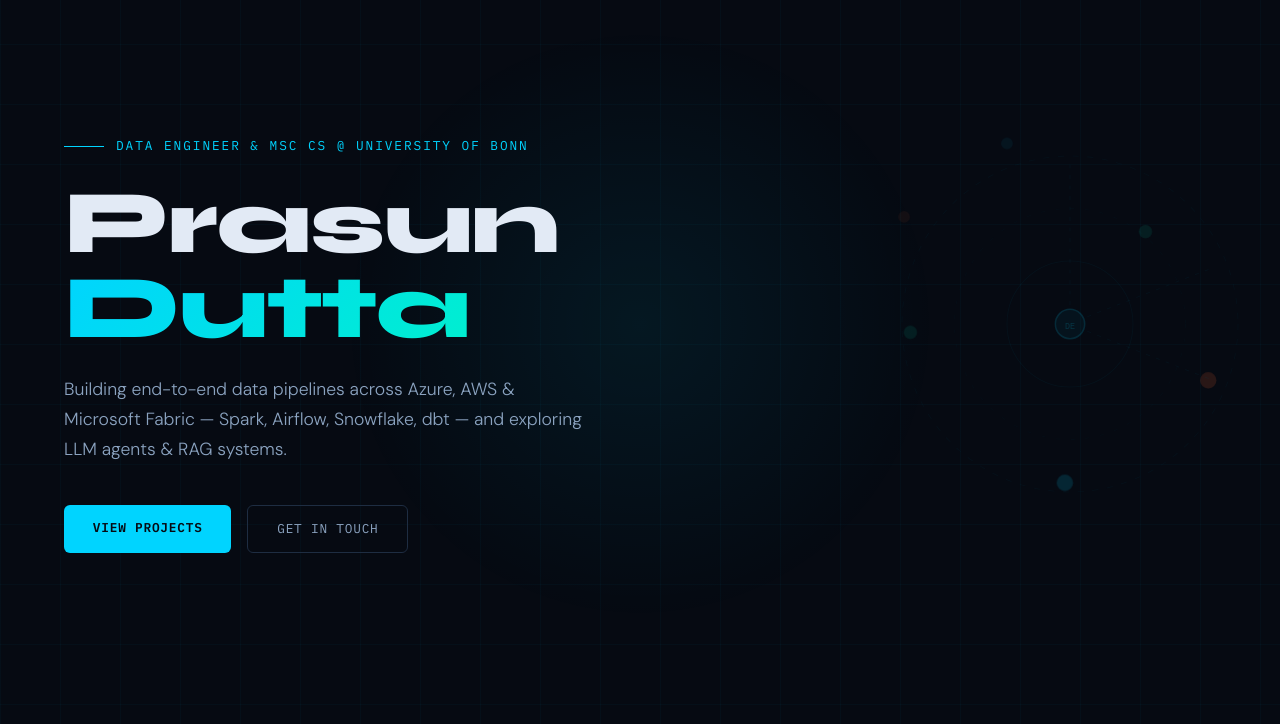
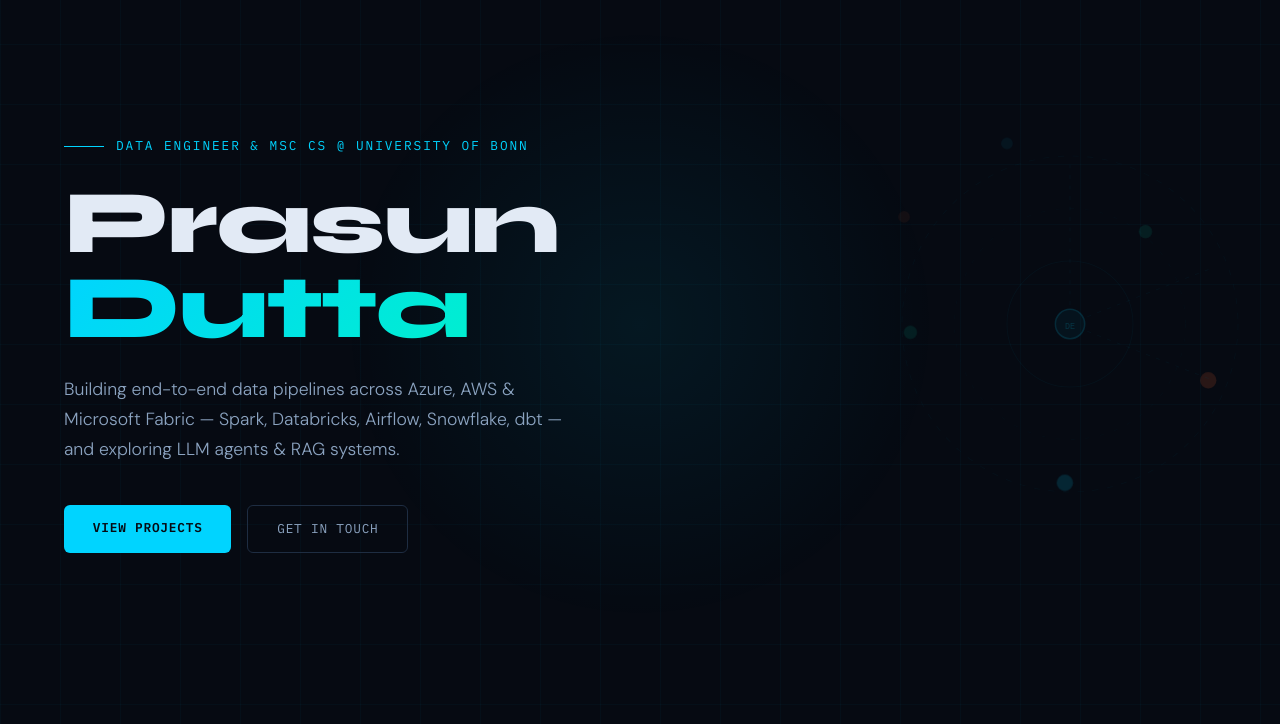
Before and after one commit to PrasunDutta007/PrasunDutta007.github.io, a plain HTML site: page index.html in a window 1280 px wide. Shown: the part 76-800 px from the top of the page. Drawn offline with Linux system fonts and the light colour scheme.

Commit message:
update index.html

```diff
--- a/index.html
+++ b/index.html
@@ -550,7 +550,7 @@
       <span class="line1">Prasun</span>
       <span class="line2">Dutta</span>
     </h1>
-    <p class="hero-sub">Building end-to-end data pipelines across Azure, AWS &amp; Microsoft Fabric — Spark, Airflow, Snowflake, dbt — and exploring LLM agents &amp; RAG systems.</p>
+    <p class="hero-sub">Building end-to-end data pipelines across Azure, AWS &amp; Microsoft Fabric — Spark, Databricks, Airflow, Snowflake, dbt — and exploring LLM agents &amp; RAG systems.</p>
     <div class="hero-cta">
       <a href="#projects" class="btn-primary">View Projects</a>
       <a href="#contact" class="btn-outline">Get in Touch</a>
```
